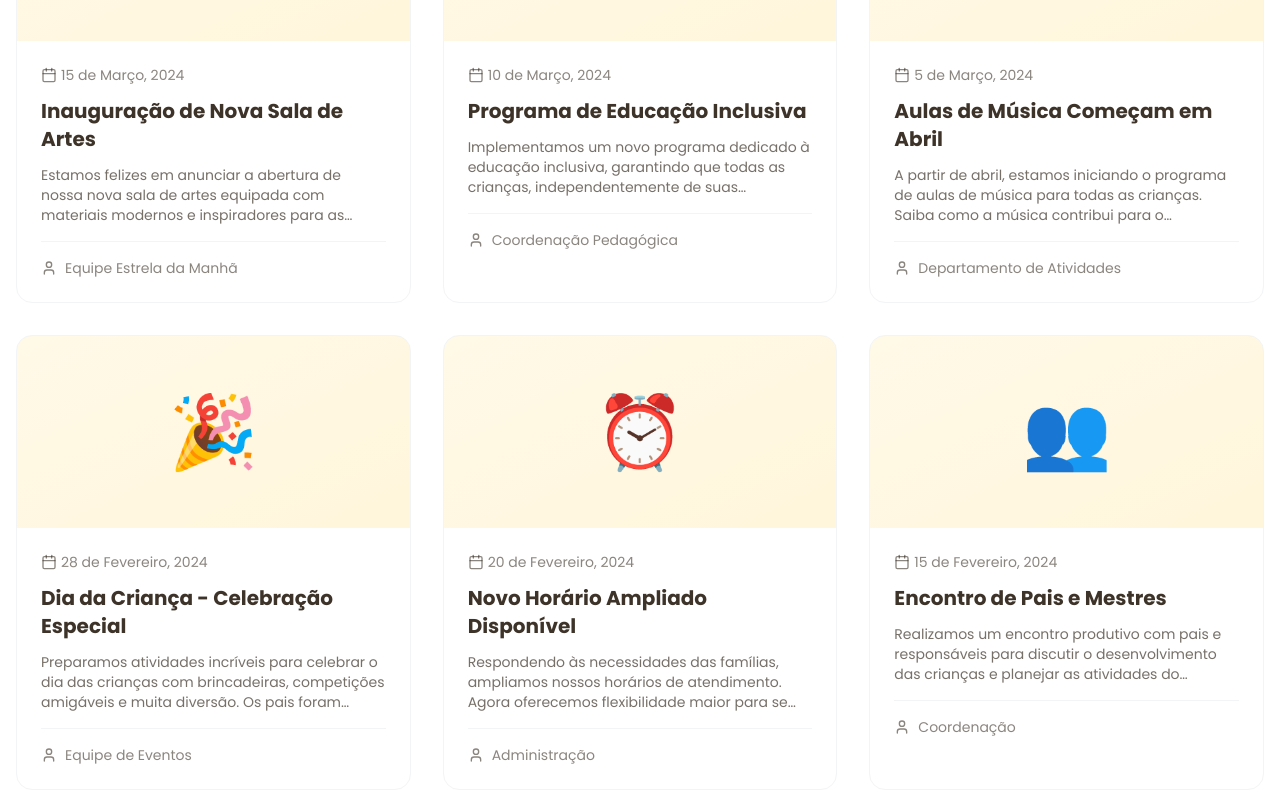
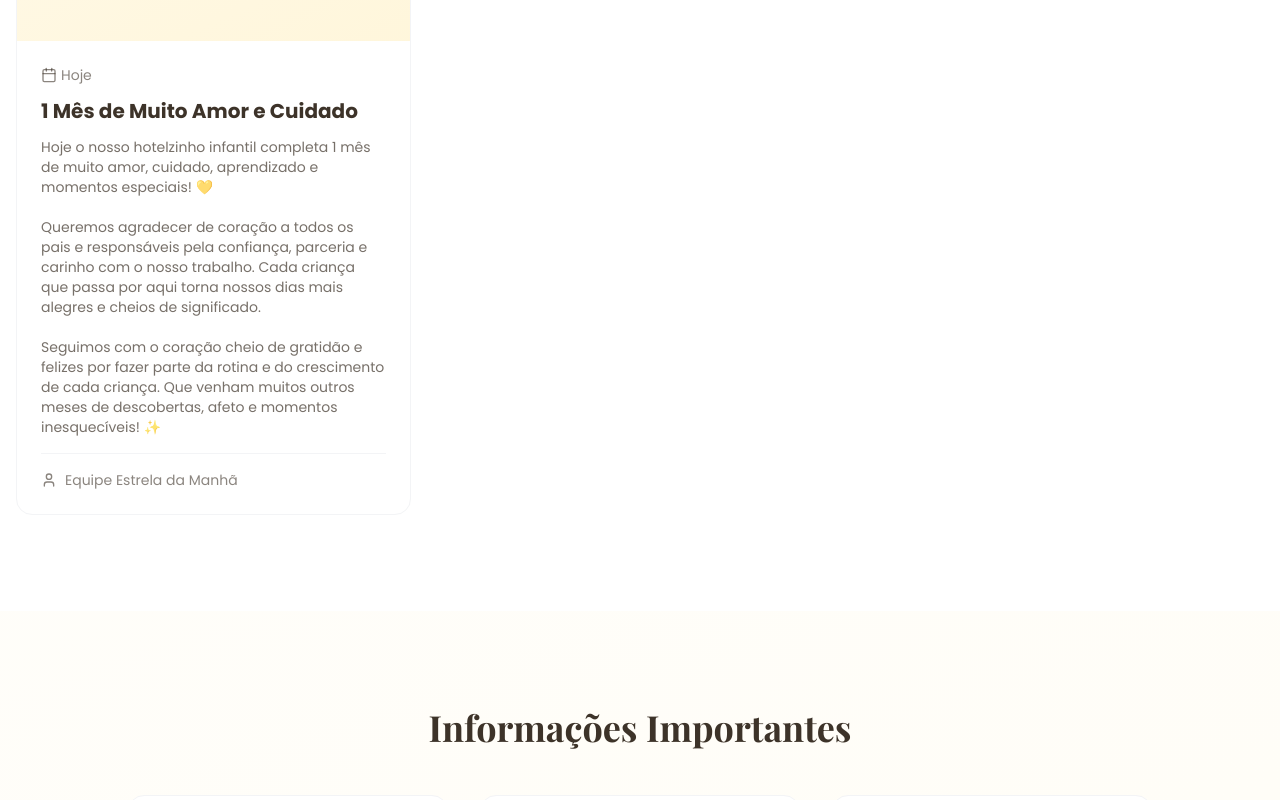
Before and after one commit to oluanmendes-stack/estreladamanha2, a React (Vite) app: page /noticias in a window 1280 px wide. Shown: the part 620-1420 px from the top of the page. Built offline with nearby package versions, Linux system fonts and the light colour scheme.

Commit message:
Update news to feature 1-month anniversary celebration

```diff
--- a/client/pages/Noticias.tsx
+++ b/client/pages/Noticias.tsx
@@ -5,51 +5,11 @@ import { Calendar, User } from "lucide-react";
 const newsItems = [
   {
     id: 1,
-    title: "Inauguração de Nova Sala de Artes",
-    excerpt: "Estamos felizes em anunciar a abertura de nossa nova sala de artes equipada com materiais modernos e inspiradores para as crianças desenvolverem sua criatividade.",
-    date: "15 de Março, 2024",
+    title: "1 Mês de Muito Amor e Cuidado",
+    excerpt: "Hoje o nosso hotelzinho infantil completa 1 mês de muito amor, cuidado, aprendizado e momentos especiais! 💛\n\nQueremos agradecer de coração a todos os pais e responsáveis pela confiança, parceria e carinho com o nosso trabalho. Cada criança que passa por aqui torna nossos dias mais alegres e cheios de significado.\n\nSeguimos com o coração cheio de gratidão e felizes por fazer parte da rotina e do crescimento de cada criança. Que venham muitos outros meses de descobertas, afeto e momentos inesquecíveis! ✨",
+    date: "Hoje",
     author: "Equipe Estrela da Manhã",
-    image: "🎨",
-  },
-  {
-    id: 2,
-    title: "Programa de Educação Inclusiva",
-    excerpt: "Implementamos um novo programa dedicado à educação inclusiva, garantindo que todas as crianças, independentemente de suas diferenças, recebam atendimento personalizado e igualitário.",
-    date: "10 de Março, 2024",
-    author: "Coordenação Pedagógica",
-    image: "🌈",
-  },
-  {
-    id: 3,
-    title: "Aulas de Música Começam em Abril",
-    excerpt: "A partir de abril, estamos iniciando o programa de aulas de música para todas as crianças. Saiba como a música contribui para o desenvolvimento cognitivo e emocional.",
-    date: "5 de Março, 2024",
-    author: "Departamento de Atividades",
-    image: "🎵",
-  },
-  {
-    id: 4,
-    title: "Dia da Criança - Celebração Especial",
-    excerpt: "Preparamos atividades incríveis para celebrar o dia das crianças com brincadeiras, competições amigáveis e muita diversão. Os pais foram convidados a participar.",
-    date: "28 de Fevereiro, 2024",
-    author: "Equipe de Eventos",
-    image: "🎉",
-  },
-  {
-    id: 5,
-    title: "Novo Horário Ampliado Disponível",
-    excerpt: "Respondendo às necessidades das famílias, ampliamos nossos horários de atendimento. Agora oferecemos flexibilidade maior para se adequar à sua rotina.",
-    date: "20 de Fevereiro, 2024",
-    author: "Administração",
-    image: "⏰",
-  },
-  {
-    id: 6,
-    title: "Encontro de Pais e Mestres",
-    excerpt: "Realizamos um encontro produtivo com pais e responsáveis para discutir o desenvolvimento das crianças e planejar as atividades do próximo semestre.",
-    date: "15 de Fevereiro, 2024",
-    author: "Coordenação",
-    image: "👥",
+    image: "💛",
   },
 ];
 
@@ -102,9 +62,9 @@ export default function Noticias() {
                   </h3>
 
                   {/* Excerpt */}
-                  <p className="text-foreground/70 text-sm mb-4 line-clamp-3">
+                  <div className="text-foreground/70 text-sm mb-4 whitespace-pre-wrap">
                     {item.excerpt}
-                  </p>
+                  </div>
 
                   {/* Author */}
                   <div className="flex items-center gap-2 text-sm text-foreground/60 pt-4 border-t border-gray-100">
```
